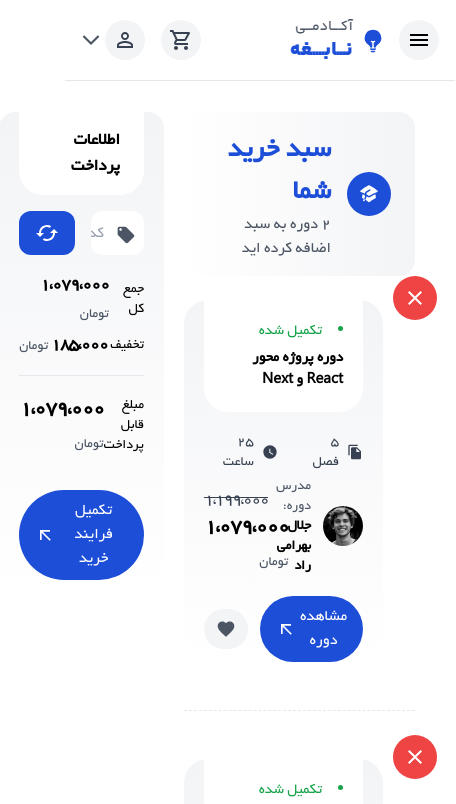
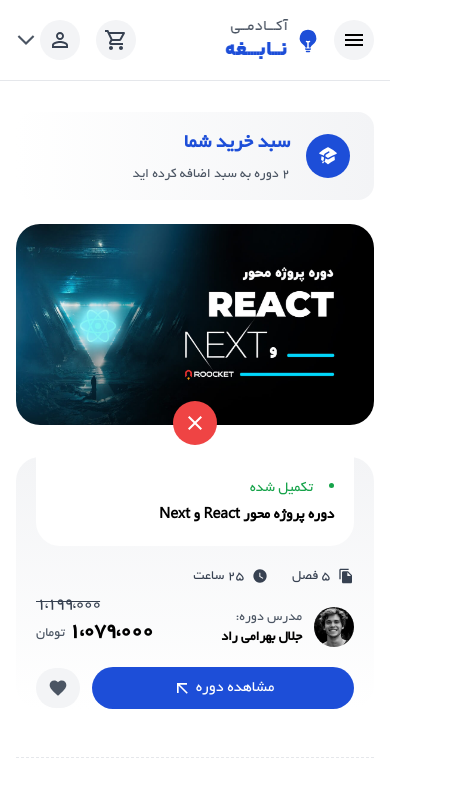
Before and after one commit to parsaes85/nabeghe, a Next.js app: page /cart in a window 390 px wide. Shown: the top 804 px of the page, 456 px wide, since content can reach past the window. Built offline with nearby package versions, Linux system fonts and the light colour scheme.

Commit message:
responsive cart page

```diff
--- a/app/cart/page.js
+++ b/app/cart/page.js
@@ -8,8 +8,8 @@
   return (
     <>
       <Navbar />
-      <div className="mt-28 mb-24 px-10">
-        <div className="flex gap-5">
+      <div className="mt-28 mb-24 px-4 md:px-10">
+        <div className="flex flex-col md:flex-row md:gap-5 gap-20">
           <div className="flex-[2]">
             <CartCourses />
           </div>
--- a/components/templates/Cart/CartCourseBox.js
+++ b/components/templates/Cart/CartCourseBox.js
@@ -8,7 +8,7 @@
 
 function CartCourseBox() {
   return (
-    <div className="flex items-start gap-8 border-b border-dashed pb-12">
+    <div className="flex flex-col sm:flex-row items-start gap-8 border-b border-dashed pb-12">
       <div className="flex-1 relative">
         <Link href="/course/2">
           <img src="images/01.jpg" alt="" className=" rounded-3xl" />
@@ -17,7 +17,7 @@
           <CloseIcon />
         </button>
       </div>
-      <div className="flex-[2] bg-gradient-to-b from-gray-100 to-white px-5 rounded-3xl">
+      <div className="flex-1 w-full sm:w-auto sm:flex-[2] bg-gradient-to-b from-gray-100 to-white px-5 rounded-3xl">
         <div className="bg-white rounded-b-3xl p-5 space-y-1 text-[15px]">
           <li className="list-disc text-green-600">تکمیل شده</li>
           <Link
--- a/components/templates/Cart/CartCourses.js
+++ b/components/templates/Cart/CartCourses.js
@@ -21,10 +21,10 @@
             </svg>
           </span>
           <div>
-            <h4 className="font-bold text-primaryBlue text-[28px]">
+            <h4 className="font-bold text-primaryBlue text-xl xs:text-[28px]">
               سبد خرید شما
             </h4>
-            <p className="text-gray-600">۲ دوره به سبد اضافه کرده اید</p>
+            <p className="text-sm xs:text-base text-gray-600 mt-2">۲ دوره به سبد اضافه کرده اید</p>
           </div>
         </div>
       </div>
```
